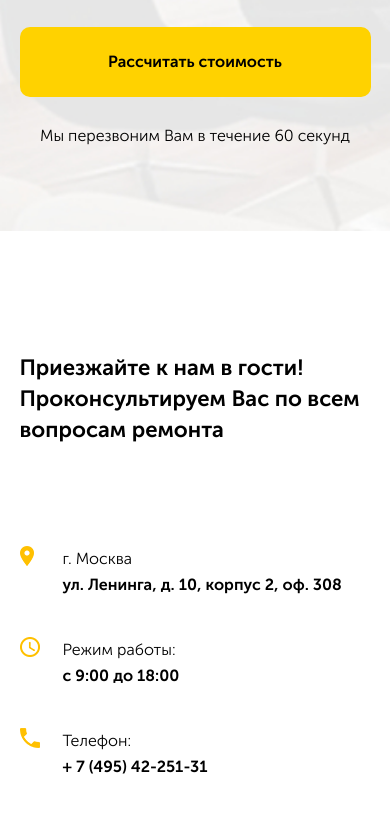
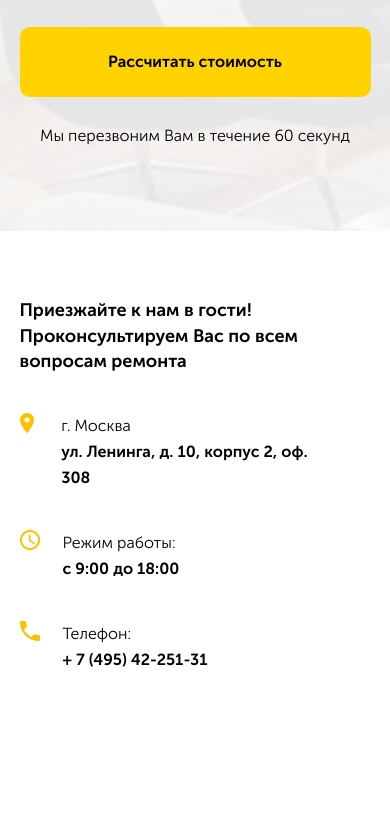
Before and after one commit to gitkiselev/repair, a plain HTML site: page src/index.html in a window 390 px wide. Shown: the part 5195-6008 px from the top of the page. After the commit the page ends 5932 px from the top, so only its background shows below. Drawn offline with nearby package versions, Linux system fonts and the light colour scheme; files that its build step writes are made by us from their sources.

Commit message:
fixes mobile version contacts

```diff
--- a/src/sass/blocks/_footer.sass
+++ b/src/sass/blocks/_footer.sass
@@ -13,9 +13,11 @@
         +bold
         font-size: 22px
         line-height: 1.4
+        margin-top: 0
         margin-bottom: 100px
         color: $color-black
     &__bold
+        +bold
         color: $color-black
         &_link
             text-decoration: none
@@ -24,6 +26,7 @@
         justify-content: flex-end
     &-list
         padding: 0
+        margin: 0
         list-style: none
         &__icon
             width: 20px
@@ -52,5 +55,16 @@
         padding-left: 0
 @media (max-width: 768px)
     .contacts
+        padding-top: 67px
+        padding-bottom: 64px
+        padding-right: 47px
+        &-list
+            &__item
+                &:last-child
+                    margin-bottom: 0
+
+        &__title
+            font-size: 18px
+            margin-bottom: 39px
         &__bold
             +bold
```
Also changed, not shown: src/css/style.css, 1 other file.
